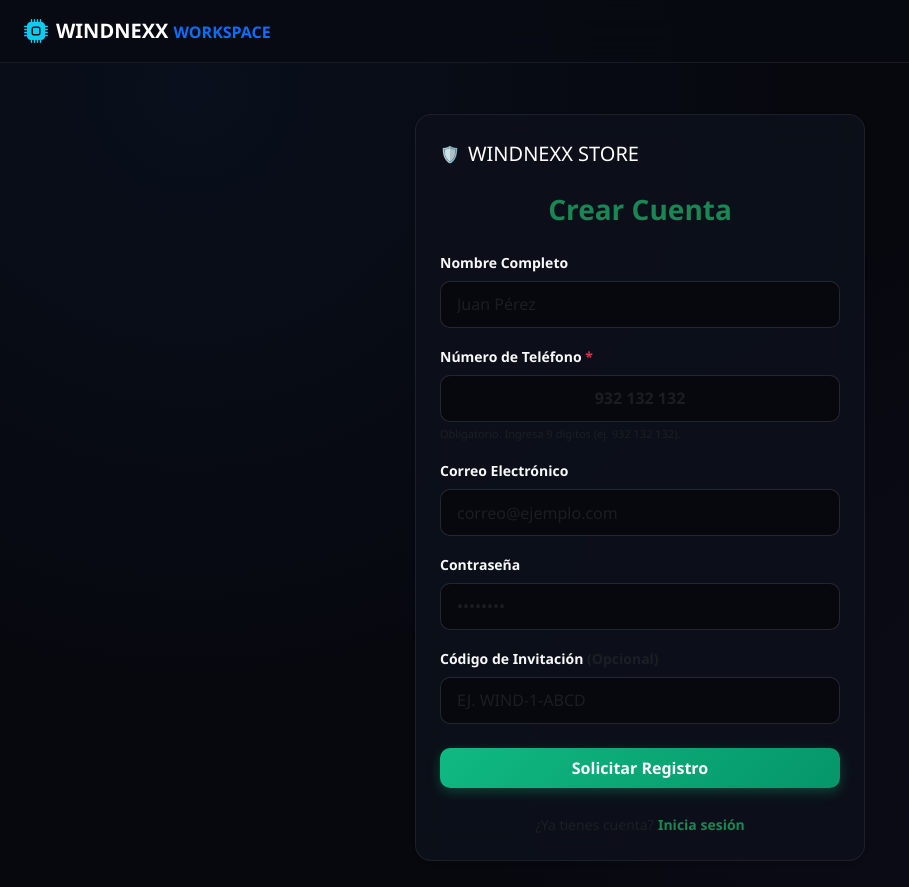
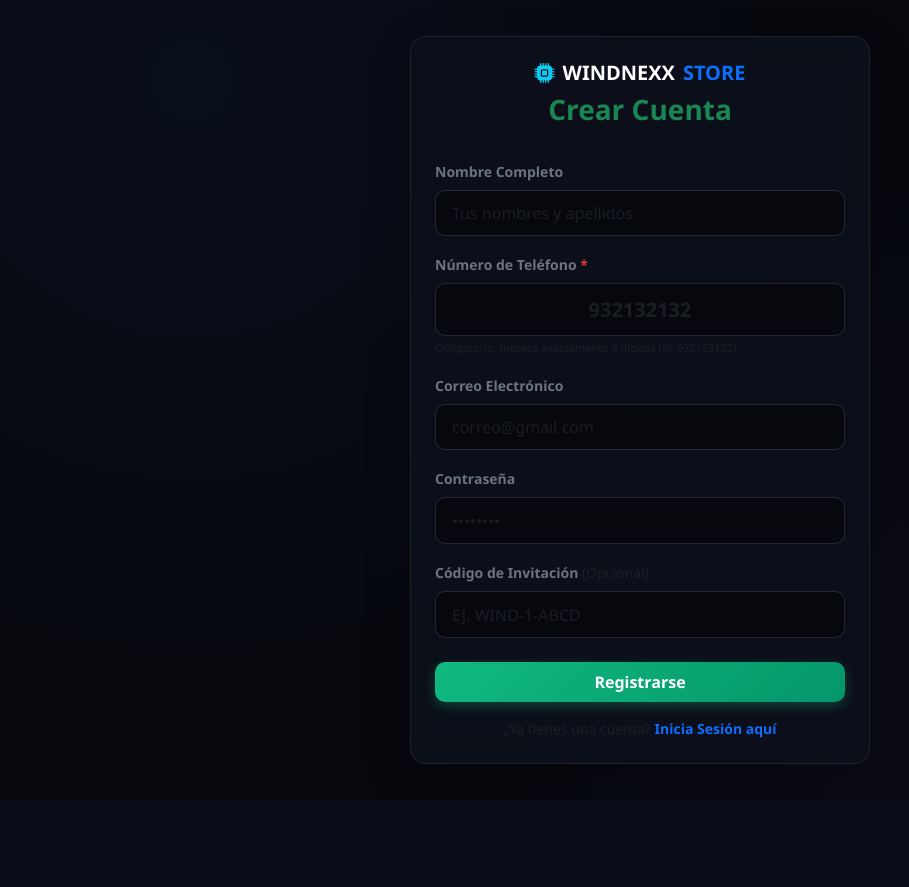
Before and after one commit to windnexx/windnexx-store, a Flask app: page /register in a window 1280 px wide. Shown: the whole page, without its empty margins (0-909 px from the left). After the commit the page ends 764 px from the top, so only its background shows below. Run offline with Flask 3, Linux system fonts and the light colour scheme; parts of the project's set-up code (start-up, migrations or seed data) failed here and were passed over.

Commit message:
actualizar archivos

```diff
--- a/templates/base.html
+++ b/templates/base.html
@@ -166,13 +166,19 @@
     <nav class="navbar navbar-dark px-4 mb-4">
         <a class="navbar-brand fw-bold text-uppercase tracking-wider d-flex align-items-center gap-2" href="#">
             <i class="bi bi-cpu-fill text-info fs-4"></i>
-            <span>WINDNEXX <span class="text-primary fs-6">WORKSPACE</span></span>
+            <span>WINDNEXX <span class="text-primary fs-6">STORE</span></span>
         </a>
-        <div class="d-flex align-items-center">
+        <div class="d-flex align-items-center gap-2">
             {% if session.get('nombre') %}
-                <span class="text-white me-3 small fw-semibold px-3 py-1.5 rounded-pill" style="background: rgba(255,255,255,0.04); border: 1px solid var(--border-glass);">
-                    <i class="bi bi-person-circle text-info me-1"></i> {{ session.get('nombre') }}
-                </span>
+                {% if session.get('rol') == 'cliente' %}
+                    <a href="{{ url_for('cliente_home', seccion='perfil') }}" class="btn btn-sm btn-outline-light px-3 py-1.5 fw-semibold rounded-pill d-flex align-items-center gap-1" style="border-color: var(--border-glass); background: rgba(255,255,255,0.04);">
+                        <i class="bi bi-person-circle text-info"></i> Perfil: {{ session.get('nombre') }}
+                    </a>
+                {% else %}
+                    <span class="text-white me-2 small fw-semibold px-3 py-1.5 rounded-pill" style="background: rgba(255,255,255,0.04); border: 1px solid var(--border-glass);">
+                        <i class="bi bi-person-circle text-info me-1"></i> Admin: {{ session.get('nombre') }}
+                    </span>
+                {% endif %}
                 <a href="{{ url_for('logout') }}" class="btn btn-outline-danger btn-sm fw-bold px-3 rounded-pill">Cerrar Sesión</a>
             {% endif %}
         </div>
--- a/templates/register.html
+++ b/templates/register.html
@@ -1,78 +1,133 @@
-{% extends 'base.html' %}
+<!DOCTYPE html>
+<html lang="es">
+<head>
+    <meta charset="UTF-8">
+    <meta name="viewport" content="width=device-width, initial-scale=1.0">
+    <title>WINDNEXX Store - Crear Cuenta</title>
+    <!-- Bootstrap CSS -->
+    <link href="https://cdn.jsdelivr.net/npm/bootstrap@5.3.0/dist/css/bootstrap.min.css" rel="stylesheet">
+    <!-- Bootstrap Icons -->
+    <link rel="stylesheet" href="https://cdn.jsdelivr.net/npm/bootstrap-icons@1.11.0/font/bootstrap-icons.css">
 
-{% block content %}
-<div class="container d-flex justify-content-center align-items-center min-vh-100">
-    <div class="card shadow-sm border-0 p-4" style="max-width: 450px; width: 100%; background-color: #121212; color: #fff;">
+    <style>
+        :root {
+            --bg-base: #06080e;
+            --bg-card: rgba(13, 17, 28, 0.85);
+            --border-glass: rgba(255, 255, 255, 0.07);
+            --accent-blue: #3b82f6;
+            --text-main: #f8fafc;
+            --text-muted: #94a3b8;
+        }
 
-        <!-- Logo / Título Superior Corregido -->
-        <div class="d-flex align-items-center mb-4">
-            <span class="text-primary font-bold text-lg me-2">🛡️</span>
-            <span class="text-white font-extrabold tracking-wide fs-5">WINDNEXX STORE</span>
+        body {
+            background-color: var(--bg-base) !important;
+            color: var(--text-main) !important;
+            font-family: 'Segoe UI', system-ui, -apple-system, sans-serif;
+            min-height: 100vh;
+            display: flex;
+            align-items: center;
+            justify-content: center;
+            background-image:
+                radial-gradient(circle at 15% 10%, rgba(59, 130, 246, 0.06) 0%, transparent 45%),
+                radial-gradient(circle at 85% 90%, rgba(139, 92, 246, 0.05) 0%, transparent 45%);
+        }
+
+        .card {
+            background: var(--bg-card) !important;
+            backdrop-filter: blur(16px);
+            border: 1px solid var(--border-glass) !important;
+            border-radius: 16px !important;
+            box-shadow: 0 10px 30px 0 rgba(0, 0, 0, 0.5);
+            width: 100%;
+            max-width: 460px;
+        }
+
+        .form-control {
+            background-color: rgba(6, 8, 14, 0.9) !important;
+            color: var(--text-main) !important;
+            border: 1px solid rgba(255, 255, 255, 0.1) !important;
+            border-radius: 10px !important;
+            padding: 0.65rem 1rem;
+        }
+
+        .form-control:focus {
+            background-color: rgba(6, 8, 14, 0.95) !important;
+            color: var(--text-main) !important;
+            border-color: var(--accent-blue) !important;
+            box-shadow: 0 0 0 3px rgba(59, 130, 246, 0.2);
+        }
+
+        .btn-success {
+            background: linear-gradient(135deg, #10b981, #059669);
+            border: none;
+            border-radius: 10px;
+            font-weight: 600;
+            box-shadow: 0 4px 12px rgba(16, 185, 129, 0.3);
+        }
+    </style>
+</head>
+<body>
+
+    <div class="container px-3">
+        <div class="card p-4 mx-auto shadow-lg">
+
+            <div class="text-center mb-4">
+                <h5 class="fw-bold text-uppercase tracking-wider mb-2 text-white d-flex align-items-center justify-content-center gap-2">
+                    <i class="bi bi-cpu-fill text-info"></i> WINDNEXX <span class="text-primary">STORE</span>
+                </h5>
+                <h3 class="fw-bold text-success">Crear Cuenta</h3>
             </div>
 
-        <h3 class="text-center mb-4 fw-bold text-success">Crear Cuenta</h3>
+            {% with messages = get_flashed_messages(with_categories=true) %}
+                {% if messages %}
+                    {% for category, message in messages %}
+                        <div class="alert alert-{{ 'danger' if category == 'danger' else 'success' }} alert-dismissible fade show small shadow-sm" role="alert">
+                            {{ message }}
+                            <button type="button" class="btn-close" data-bs-dismiss="alert" aria-label="Close"></button>
+                        </div>
+                    {% endfor %}
+                {% endif %}
+            {% endwith %}
 
             <form action="{{ url_for('register') }}" method="POST">
-
-            <!-- 1. Nombre Completo -->
                 <div class="mb-3">
-                <label class="form-label small fw-bold text-light">Nombre Completo</label>
-                <input type="text" name="nombre" class="form-control bg-dark text-white border-secondary" placeholder="Juan Pérez" required>
+                    <label class="form-label fw-bold small text-secondary">Nombre Completo</label>
+                    <input type="text" name="nombre" class="form-control" placeholder="Tus nombres y apellidos" required>
                 </div>
 
-            <!-- 2. Número de Teléfono (Obligatorio, 9 dígitos con formato de espacios) -->
                 <div class="mb-3">
-                <label class="form-label small fw-bold text-light">Número de Teléfono <span class="text-danger">*</span></label>
-                <input type="text" id="telefono" name="telefono" class="form-control bg-dark text-white border-secondary text-center fw-bold" placeholder="932 132 132" maxlength="11" required>
-                <div class="form-text text-muted" style="font-size: 11px;">Obligatorio. Ingresa 9 dígitos (ej. 932 132 132).</div>
+                    <label class="form-label fw-bold small text-secondary">Número de Teléfono <span class="text-danger">*</span></label>
+                    <input type="text" name="telefono" class="form-control text-center fw-bold fs-5 text-info" maxlength="9" minlength="9" pattern="[0-9]{9}" placeholder="932132132" title="Debe ingresar exactamente 9 dígitos numéricos" required>
+                    <div class="form-text text-muted" style="font-size: 11px;">Obligatorio. Ingresa exactamente 9 dígitos (ej. 932132132).</div>
                 </div>
 
-            <!-- 3. Correo Electrónico -->
                 <div class="mb-3">
-                <label class="form-label small fw-bold text-light">Correo Electrónico</label>
-                <input type="email" name="correo" class="form-control bg-dark text-white border-secondary" placeholder="correo@ejemplo.com" required>
+                    <label class="form-label fw-bold small text-secondary">Correo Electrónico</label>
+                    <input type="email" name="correo" class="form-control" placeholder="correo@gmail.com" required>
                 </div>
 
-            <!-- 4. Contraseña -->
                 <div class="mb-3">
-                <label class="form-label small fw-bold text-light">Contraseña</label>
-                <input type="password" name="password" class="form-control bg-dark text-white border-secondary" placeholder="••••••••" required>
+                    <label class="form-label fw-bold small text-secondary">Contraseña</label>
+                    <input type="password" name="password" class="form-control" placeholder="••••••••" required>
                 </div>
 
-            <!-- 5. Código de Invitación (Al final) -->
                 <div class="mb-4">
-                <label class="form-label small fw-bold text-light">Código de Invitación <span class="text-muted">(Opcional)</span></label>
-                <input type="text" name="codigo_invitacion" class="form-control bg-dark text-white border-secondary text-uppercase" placeholder="Ej. WIND-1-ABCD">
+                    <label class="form-label fw-bold small text-secondary">Código de Invitación <span class="text-muted fw-normal">(Opcional)</span></label>
+                    <input type="text" name="codigo_invitacion" class="form-control text-uppercase" placeholder="EJ. WIND-1-ABCD">
                 </div>
 
-            <button type="submit" class="btn btn-success w-100 fw-bold py-2 mb-3">Solicitar Registro</button>
+                <button type="submit" class="btn btn-success w-100 py-2 mb-3 fw-bold">Registrarse</button>
+
+                <div class="text-center small">
+                    <span class="text-muted">¿Ya tienes una cuenta?</span>
+                    <a href="{{ url_for('login') }}" class="text-primary text-decoration-none fw-bold">Inicia Sesión aquí</a>
+                </div>
             </form>
 
-        <div class="text-center mt-2">
-            <span class="text-muted small">¿Ya tienes cuenta?</span>
-            <a href="{{ url_for('login') }}" class="text-success text-decoration-none fw-bold small">Inicia sesión</a>
-        </div>
         </div>
     </div>
 
-<!-- Script para formatear automáticamente el teléfono de 3 en 3 y validar los 9 dígitos -->
-<script>
-document.getElementById('telefono').addEventListener('input', function (e) {
-    let value = e.target.value.replace(/\D/g, ''); // Solo números
-    if (value.length > 9) {
-        value = value.slice(0, 9); // Máximo 9 dígitos reales
-    }
-
-    // Aplicar formato de espacios cada 3 dígitos (Ej: 932 132 132)
-    let formattedValue = '';
-    for (let i = 0; i < value.length; i++) {
-        if (i > 0 && i % 3 === 0) {
-            formattedValue += ' ';
-        }
-        formattedValue += value[i];
-    }
-
-    e.target.value = formattedValue;
-});
-</script>
-{% endblock %}
+    <!-- Bootstrap JS -->
+    <script src="https://cdn.jsdelivr.net/npm/bootstrap@5.3.0/dist/js/bootstrap.bundle.min.js"></script>
+</body>
+</html>
```
Also changed, not shown: templates/cliente_home.html (+6 -4 lines). Lines whose indentation alone changed are shown as unchanged.
